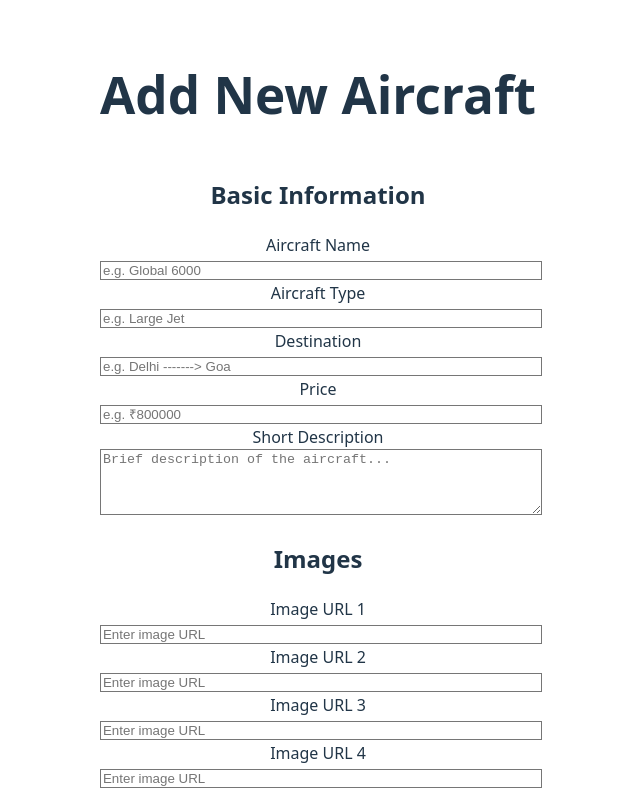
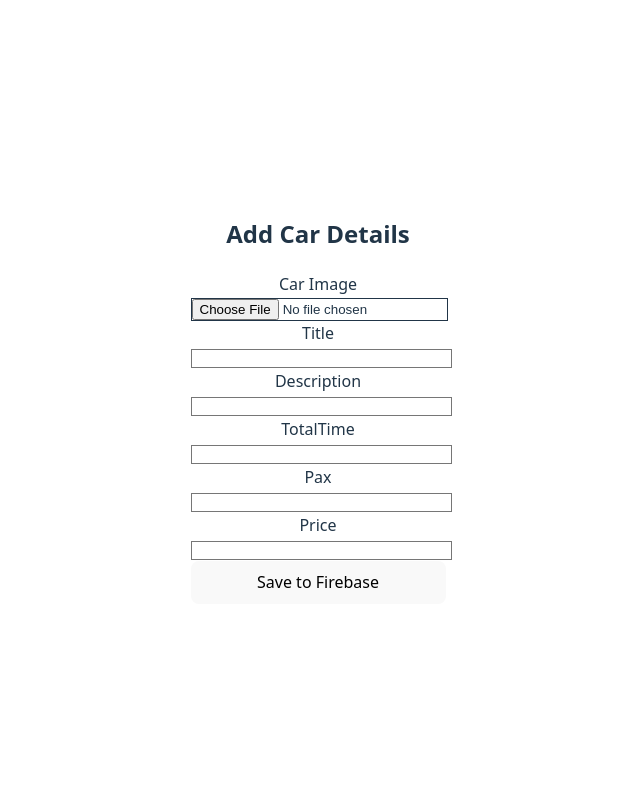
Before and after one commit to AnuragNishad12/AdminPanelXelevate, a React (Vite) app: page / in a window 1280 px wide. Shown: the top 800 px of the page, without its empty margins (322-962 px from the left). Built offline with nearby package versions, Linux system fonts and the light colour scheme.

Commit message:
created CarForm

```diff
--- a/package.json
+++ b/package.json
@@ -16,7 +16,8 @@
     "firebase": "^11.6.0",
     "react": "^19.0.0",
     "react-dom": "^19.0.0",
-    "tailwindcss": "^4.1.1"
+    "tailwindcss": "^4.1.1",
+    "uuid": "^11.1.0"
   },
   "devDependencies": {
     "@eslint/js": "^9.21.0",
--- a/src/App.jsx
+++ b/src/App.jsx
@@ -3,6 +3,7 @@ import './App.css'
 import AparthotelForm from './HomeCorousal/AparthotelForm'
 import ReviewForm from './ReviewCustomer/ReviewForm'
 import AircraftForm from './AircraftForm/AircraftForm'
+import CarForm from './Car/CarForm'
 
 function App() {
   const [count, setCount] = useState(0)
@@ -12,7 +13,8 @@ function App() {
       <div>
        {/* <AparthotelForm/> */}
        {/* <ReviewForm/> */}
-       <AircraftForm/>
+       {/* <AircraftForm/> */}
+       <CarForm/>
       </div>
 
     </>
--- /dev/null
+++ b/src/Car/CarForm.jsx
@@ -0,0 +1,110 @@
+// CarForm.jsx
+import React, { useState } from "react";
+import { ref, uploadBytesResumable, getDownloadURL } from "firebase/storage";
+import { storage, database } from "../firebaseConfig";
+import { push, ref as dbRef } from "firebase/database";
+import { v4 as uuidv4 } from "uuid";
+
+const CarForm = () => {
+  const [formData, setFormData] = useState({
+    title: "",
+    description: "",
+    totalTime: "",
+    pax: "",
+    price: "",
+  });
+
+  const [imageFile, setImageFile] = useState(null);
+  const [uploading, setUploading] = useState(false);
+
+  const handleChange = (e) => {
+    const { name, value } = e.target;
+    setFormData(prev => ({ ...prev, [name]: value }));
+  };
+
+  const handleImageChange = (e) => {
+    setImageFile(e.target.files[0]);
+  };
+
+  const handleSubmit = async (e) => {
+    e.preventDefault();
+    if (!imageFile) return alert("Please select an image first");
+
+    setUploading(true);
+    const imageRef = ref(storage, `car_images/${uuidv4()}`);
+    const uploadTask = uploadBytesResumable(imageRef, imageFile);
+
+    uploadTask.on(
+      "state_changed",
+      (snapshot) => {
+
+      },
+      (error) => {
+        setUploading(false);
+        alert("Upload failed: " + error.message);
+      },
+      async () => {
+        const downloadURL = await getDownloadURL(uploadTask.snapshot.ref);
+        const newCar = {
+          ...formData,
+          img: downloadURL,
+        };
+
+        await push(dbRef(database, "cars"), newCar);
+        setUploading(false);
+        alert("Car added successfully!");
+
+        setFormData({
+          title: "",
+          description: "",
+          totalTime: "",
+          pax: "",
+          price: "",
+        });
+        setImageFile(null);
+      }
+    );
+  };
+
+  return (
+    <div className="max-w-xl mx-auto p-6 bg-white shadow-lg rounded-2xl mt-10">
+      <h2 className="text-2xl font-bold mb-4 text-center">Add Car Details</h2>
+      <form onSubmit={handleSubmit} className="space-y-4">
+        <div>
+          <label className="block text-gray-700 mb-1">Car Image</label>
+          <input
+            type="file"
+            accept="image/*"
+            onChange={handleImageChange}
+            className="w-full border rounded-lg p-2"
+            required
+          />
+        </div>
+
+        {["title", "description", "totalTime", "pax", "price"].map((field) => (
+          <div key={field}>
+            <label className="block text-gray-700 capitalize mb-1">{field}</label>
+            <input
+              type={field === "pax" ? "number" : "text"}
+              name={field}
+              value={formData[field]}
+              onChange={handleChange}
+              className="w-full px-4 py-2 border rounded-lg focus:outline-none focus:ring-2 focus:ring-blue-400"
+              required
+            />
+          </div>
+        ))}
+
+        <button
+          type="submit"
+          disabled={uploading}
+          className="w-full bg-blue-600 text-white py-2 px-4 rounded-xl hover:bg-blue-700 transition"
+        >
+          {uploading ? "Uploading..." : "Save to Firebase"}
+        </button>
+      </form>
+    </div>
+  );
+};
+
+export default CarForm;
--- a/src/firebaseConfig.js
+++ b/src/firebaseConfig.js
@@ -1,6 +1,7 @@
 // Import the functions you need from the SDKs you need
 import { initializeApp } from "firebase/app";
 import { getDatabase, ref, set, push } from "firebase/database";
+import { getStorage } from "firebase/storage";
 // TODO: Add SDKs for Firebase products that you want to use
 // https://firebase.google.com/docs/web/setup#available-libraries
 
@@ -19,6 +20,7 @@ const firebaseConfig = {
 
 // Initialize Firebase
 const app = initializeApp(firebaseConfig);
+const storage = getStorage(app);
 const database = getDatabase(app);
 
-export { database, ref, set, push };
+export { database, ref, set, push , storage};
```
Also changed, not shown: 1 other file (tests, documents, lock files or other folders).
